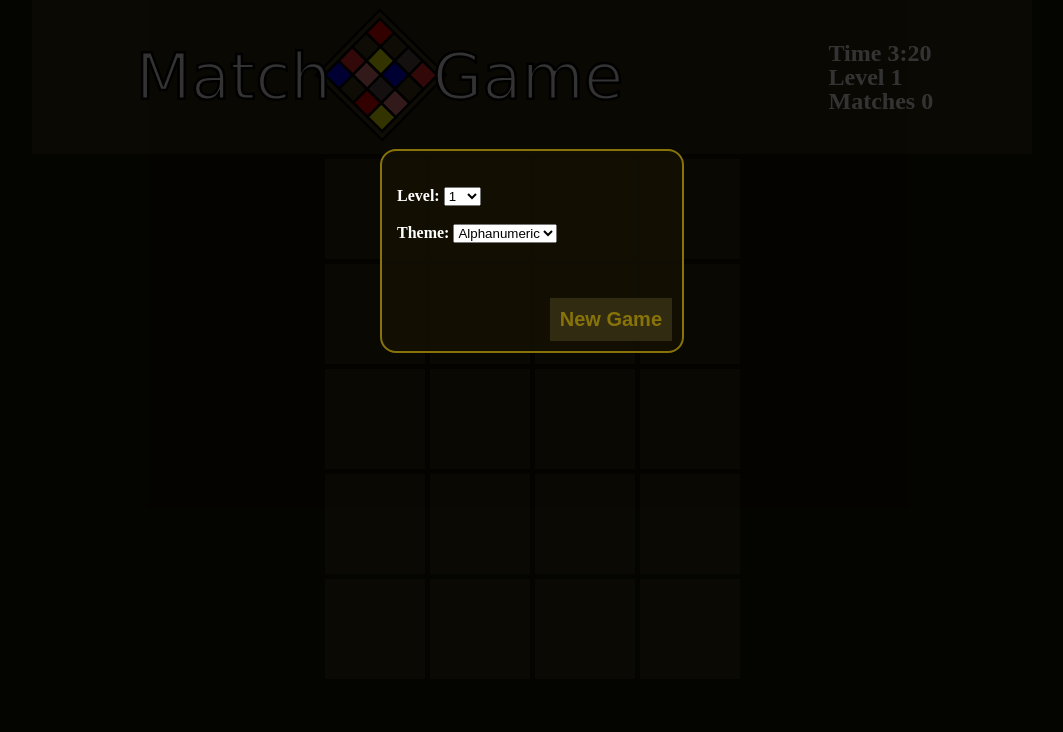
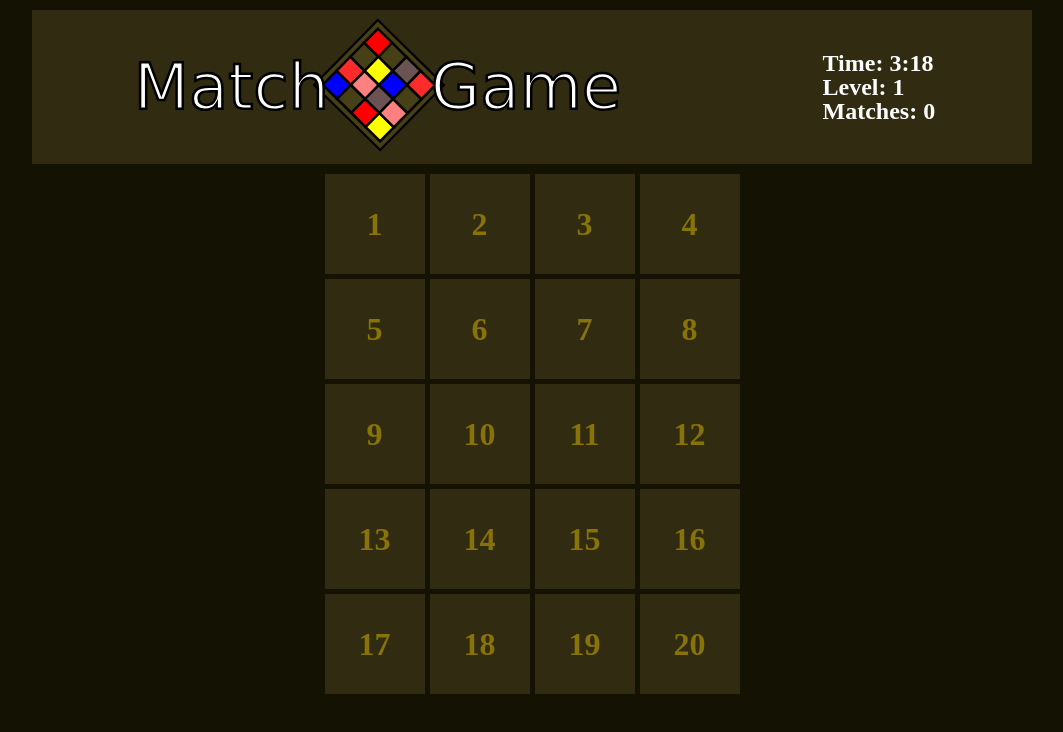
Before and after one commit to jsnwte/matchgame, a plain HTML site: page index.html in a window 1280 px wide. Both pictures are taken after a click on the button "New Game". Shown: the whole page, without its empty margins (108-1171 px from the left). Drawn offline with Linux system fonts and the light colour scheme.

Commit message:
Incoporated some Javascript additions and adjusted HTML
- Added 2 game themes, alpha and alphanumeric
- Added randomization logic for setting up the board
- Added a timing function ran every second during gameplay
to update display and end game if unable to complete the level
- Game board pieces, themes, and levels no longer defined in the HTML.
Rather, the interface is populated for easier management and future
additions.
- Started work on a function to reveal the value behind a game piece when clicked.

```diff
--- a/index.css
+++ b/index.css
@@ -10,7 +10,7 @@ header {
     flex-wrap: wrap;
     align-items: center;
     justify-content: space-around;
-    margin: 0 auto;
+    margin: 10px auto 0 auto;
     background-color: rgb(48, 43, 17);
 }
 header p {
@@ -26,7 +26,7 @@ header p {
     grid-template-columns: repeat(4, 100px);
     gap: 5px;
     padding: 5px;
-    margin: 0 auto;
+    margin: 5px auto 0 auto;
     justify-content: center;
 }
 #board > div {
@@ -81,7 +81,8 @@ header p {
     font-weight: bold;
 }
 #options #newgameopt #msg {
-    display: none; /* So new game options can be displayed initially on page load */
+    display: none; /* So only new game options are displayed on page load */
+    text-align: center;
 }
 #options #newgame {
     position: absolute;
--- a/index.html
+++ b/index.html
@@ -6,67 +6,28 @@
     <meta http-equiv="X-UA-Compatible" content="ie=edge">
     <title>Match Game</title>
     <link rel="stylesheet" href="index.css">
+    <script defer src="index.js"></script>
 </head>
 <body>
     <header>
         <div><img src='logo.svg'></img></div>
         <div>
-            <p>Time <span id='timer'>3:20</span></p>
-            <p>Level <span id="level">1</span></p>
-            <p>Matches <span id="matches">0</span></p>
+            <p>Time: <span id='timer'></span></p>
+            <p>Level: <span id="level"></span></p>
+            <p>Matches: <span id="matches"></span></p>
         </div>
     </header>
     <div id="options">
         <div>
             <div id="newgameopt">
                 <p id="msg"></p>
-                <label>
-                    Level:
-                    <select id="levelopt">
-                        <option value="1">1</option>
-                        <option value="2">2</option>
-                        <option value="3">3</option>
-                        <option value="4">4</option>
-                        <option value="5">5</option>
-                        <option value="6">6</option>
-                        <option value="7">7</option>
-                        <option value="8">8</option>
-                        <option value="9">9</option>
-                        <option value="10">10</option>
-                    </select>
-                </label>
+                <label>Level: <select id="levelopt"></select></label>
                 <br /><br />
-                <label>
-                    Theme:
-                    <select id="themeopt">
-                        <option value="abc123">Alphanumeric</option>
-                    </select>
-                </label>
+                <label>Theme: <select id="themeopt"></select></label>
             </div>
-            <button id='newgame'>New Game</button>
+            <button id="newgame">New Game</button>
         </div>
     </div>
-    <div id="board">
-        <div><span></span></div>
-        <div><span></span></div>
-        <div><span></span></div>
-        <div><span></span></div>
-        <div><span></span></div>
-        <div><span></span></div>
-        <div><span></span></div>
-        <div><span></span></div>
-        <div><span></span></div>
-        <div><span></span></div>
-        <div><span></span></div>
-        <div><span></span></div>
-        <div><span></span></div>
-        <div><span></span></div>
-        <div><span></span></div>
-        <div><span></span></div>
-        <div><span></span></div>
-        <div><span></span></div>
-        <div><span></span></div>
-        <div><span></span></div>
-    </div>
+    <div id="board"></div>
 </body>
 </html>
--- /dev/null
+++ b/index.js
@@ -0,0 +1,153 @@
+const levels = [200, 180, 160, 140, 120, 100, 80, 60, 40, 20]; // 10 levels in 20 second decrements
+const themes = ["Alpha", "Alphanumeric"];
+const board = document.querySelector("#board");
+const options = document.querySelector("#options");
+const msg = document.querySelector("#msg");
+const newgameopt = document.querySelectorAll("#newgameopt label");
+const themeopt = document.querySelector("#themeopt");
+const levelopt = document.querySelector("#levelopt");
+const level = document.querySelector("#level");
+const matches = document.querySelector("#matches");
+const timer = document.querySelector("#timer");
+let clock; // timer ref running setTimer() every second to update level time
+let seconds; // tracking time left in level
+let choice; // ref for first piece player clicks during gameplay
+
+document.querySelector("#newgame").onclick = () => {
+    if (msg.style.display != "none" && msg.innerText != "") { // msg is showing, hide and show new game options
+        msg.style.display = "none";
+        for (i = 0; i < newgameopt.length; i++) {
+            newgameopt[i].style.display = "inline";
+        }
+        levelopt.focus();
+    } else { // options selected, start the new game
+        let choices = [];
+        let pieces = [];
+        let randomPiece;
+        let randomChoice;
+        let newDiv; // piece container
+        let newSpan; // piece content
+
+        matches.innerText = 0;
+        level.innerText = levelopt.value;
+        seconds = levels[Number(level.innerText) - 1];
+        setTimer();
+
+        // Get theme choices
+        switch(Number(themeopt.value)) {
+            case 0: // Alpha
+                for (i = 65; i < 91; i++) {
+                    choices.push(String.fromCharCode(i));
+                }
+                break;
+            case 1: // Alphanumeric
+                for (i = 65; i < 91; i++) {
+                    choices.push(String.fromCharCode(i));
+                }
+                for (i = 0; i < 10; i++) {
+                    choices.push(i.toString());
+                }
+                break;
+            default:
+                // placeholder for future themes
+        }
+
+        while (board.firstChild) {
+            board.removeChild(board.firstChild);
+        }
+
+        for (i = 1; i < 21; i++) {
+            pieces.push(i);
+            newDiv = document.createElement("div");
+            newSpan = document.createElement("span");
+            newDiv.setAttribute("piece", newSpan.innerText = i);
+            newDiv.appendChild(newSpan);
+            board.appendChild(newDiv);
+            newDiv.onclick = clickPiece;
+        }
+
+        // Randomly assign theme choices to pieces
+        while (pieces.length > 0) {
+            if (pieces.length > 2) {
+                randomChoice = Math.floor(Math.random() * choices.length);
+                randomPiece = Math.floor(Math.random() * pieces.length);
+                board.children[pieces[randomPiece] - 1].setAttribute("value", choices[randomChoice]);
+                pieces.splice(randomPiece, 1);
+                randomPiece = Math.floor(Math.random() * pieces.length);
+                board.children[pieces[randomPiece] - 1].setAttribute("value", choices[randomChoice]);
+                pieces.splice(randomPiece, 1);
+                choices.splice(randomChoice, 1);
+            } else {
+                randomChoice = Math.floor(Math.random() * choices.length);
+                board.children[pieces[0] - 1].setAttribute("value", choices[randomChoice]);
+                board.children[pieces[1] - 1].setAttribute("value", choices[randomChoice]);
+                pieces.splice(0, 2);
+            }
+        }
+
+        options.style.display = "none";
+        clock = setInterval(setTimer, 1000);
+    }
+}
+
+function clickPiece(e) {
+    /* This event handler fires regardless of which part of the piece user clicks which in testing caused some
+    undesired effects. The following check and refs ensure we are modifying the intended part of the board piece */
+    let div; let span;
+    if (e.target.getAttribute("piece") != null) {
+        div = e.target; span = e.target.firstChild;
+    } else {
+        div = e.target.parentNode; span = e.target;
+    }
+
+    if (div.getAttribute("matched") === null) {
+        if (choice === "" || choice === undefined) {
+            choice = div.getAttribute("piece");
+        }
+    }
+
+}
+
+function setTimer() {
+    if (seconds - (Math.floor(seconds / 60) * 60) < 10) {
+        // Seconds difference between minutes subtracted from total seconds left is less than 10, add prefixed 0
+        timer.innerText = Math.floor(seconds / 60) + ":0" + (seconds - (Math.floor(seconds / 60) * 60));
+    } else {
+        timer.innerText = Math.floor(seconds / 60) + ":" + (seconds - (Math.floor(seconds / 60) * 60));
+    }
+    seconds--
+
+    if (seconds < 0) {
+        // game over, player didn't complete the board in time
+        clearInterval(clock);
+        for (i = 0; i < newgameopt.length; i++) {
+            newgameopt[i].style.display = "none";
+        }
+        msg.innerText = "Game over, ran out of time!";
+        msg.style.display = "block";
+        options.style.display = "block";
+    }
+}
+
+function setupGameOptions() {
+    let newOption;
+
+    // Setup level selection
+    for (i = 0; i < levels.length; i++) {
+        newOption = document.createElement("option");
+        newOption.setAttribute("value", newOption.innerText = i + 1);
+        levelopt.appendChild(newOption);
+    }
+
+    // Setup theme selection
+    for (i = 0; i < themes.length; i++) {
+        newOption = document.createElement("option");
+        newOption.setAttribute("value", i);
+        newOption.innerText = themes[i]
+        themeopt.appendChild(newOption);
+    }
+
+    levelopt.focus();
+}
+
+setupGameOptions();
```
